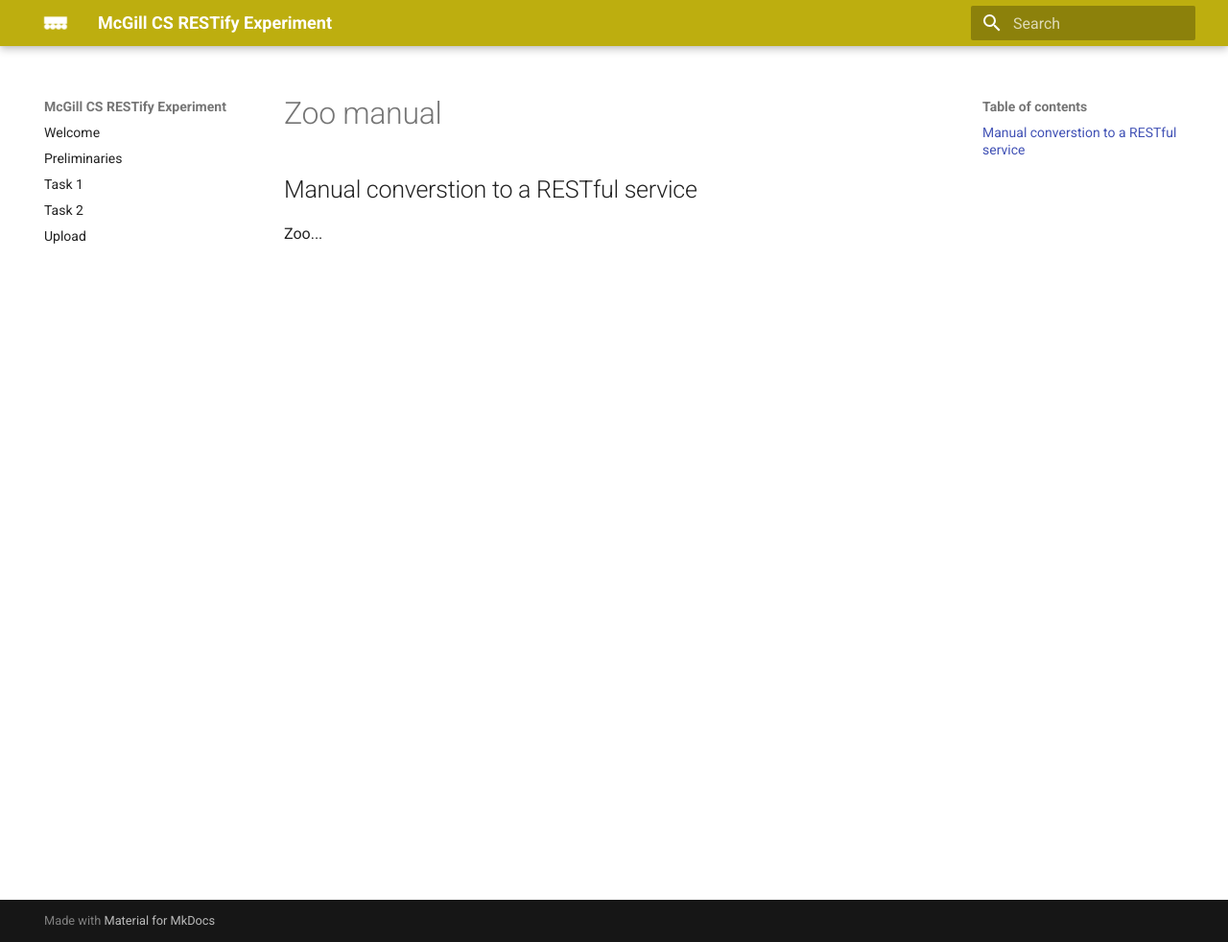
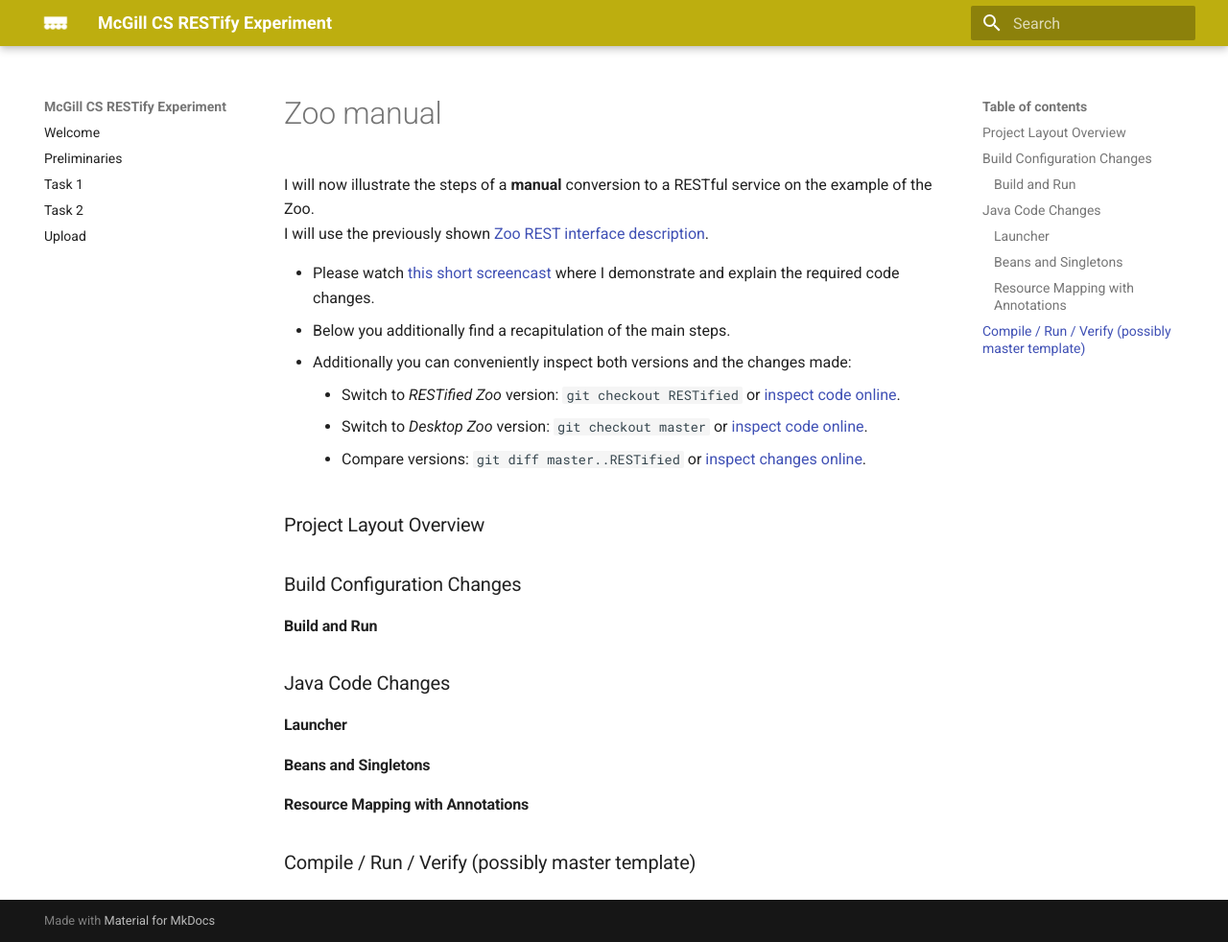
Before and after one commit to m5c/RestifyParticipantInstructions, an MkDocs documentation site: the page built from docs/zoo-manual.md, in a window 1280 px wide and 982 px high. Shown: the whole window at 96% size. Built offline with MkDocs 1.6.1 and Material for MkDocs 9.7.7, drawn with Linux system fonts in a browser that asks for light colours.

````diff
--- a/docs/task1.md
+++ b/docs/task1.md
@@ -14,10 +14,31 @@
 
 
 
-## Manual converstion to a RESTful service
+I will now illustrate the steps of a **manual** conversion to a RESTful service on the example of the Zoo.
+I will use the previously shown [Zoo REST interface description](interface-zoo.txt).
 
-Zoo...
+ * Please watch [this short screencast](...) where I demonstrate and explain the required code changes.
+ * Below you additionally find a recapitulation of the main steps.
+ * Additionally you can conveniently inspect both versions and the changes made:
+    * Switch to *RESTified Zoo* version: ```git checkout RESTified``` or [inspect code online](https://github.com/kartoffelquadrat/Zoo/tree/RESTified/src/main/java/eu/kartoffelquadrat/zoo).
+    * Switch to *Desktop Zoo* version: ```git checkout master``` or [inspect code online](https://github.com/kartoffelquadrat/Zoo/tree/master/src/main/java/eu/kartoffelquadrat/zoo).
+    * Compare versions: ```git diff master..RESTified``` or [inspect changes online](https://github.com/kartoffelquadrat/Zoo/commit/8fe7675b65f795897910358ed089ea2a0e22aeff).
 
+### Project Layout Overview
+
+### Build Configuration Changes
+
+#### Build and Run
+
+### Java Code Changes
+
+#### Launcher
+
+#### Beans and Singletons
+
+#### Resource Mapping with Annotations
+
+### Compile / Run / Verify (possibly master template)
 
 
 ## Interface Description: Tic Tac Toe Resources and Methods
--- a/docs/task2.md
+++ b/docs/task2.md
@@ -14,10 +14,21 @@
 
 
 
-## TouchCORE assisted converstion to a RESTful service
+I will now illustrate the steps of a **TouchCORE assisted** conversion to a RESTful service on the example of the Zoo.
+I will use the previously shown [Zoo REST interface description](interface-zoo.txt).
 
-Zoo...
+ * Please watch [this short screencast](...) where I demonstrate and explain TouchCORE usage.
+ * Below you additionally find a recapitulation of the main steps.
 
+### Load TouchCORE Project
+
+### Draw ResTL Model
+
+### Resource and Parameter Mapping
+
+### Code Generation
+
+### Compile / Run / Verify (possibly master template)
 
 
 ## Interface Description: Book Store Resources and Methods
--- a/docs/zoo-manual.md
+++ b/docs/zoo-manual.md
@@ -1,3 +1,25 @@
-## Manual converstion to a RESTful service
+I will now illustrate the steps of a **manual** conversion to a RESTful service on the example of the Zoo.
+I will use the previously shown [Zoo REST interface description](interface-zoo.txt).
 
-Zoo...
+ * Please watch [this short screencast](...) where I demonstrate and explain the required code changes.
+ * Below you additionally find a recapitulation of the main steps.
+ * Additionally you can conveniently inspect both versions and the changes made:
+    * Switch to *RESTified Zoo* version: ```git checkout RESTified``` or [inspect code online](https://github.com/kartoffelquadrat/Zoo/tree/RESTified/src/main/java/eu/kartoffelquadrat/zoo).
+    * Switch to *Desktop Zoo* version: ```git checkout master``` or [inspect code online](https://github.com/kartoffelquadrat/Zoo/tree/master/src/main/java/eu/kartoffelquadrat/zoo).
+    * Compare versions: ```git diff master..RESTified``` or [inspect changes online](https://github.com/kartoffelquadrat/Zoo/commit/8fe7675b65f795897910358ed089ea2a0e22aeff).
+
+### Project Layout Overview
+
+### Build Configuration Changes
+
+#### Build and Run
+
+### Java Code Changes
+
+#### Launcher
+
+#### Beans and Singletons
+
+#### Resource Mapping with Annotations
+
+### Compile / Run / Verify (possibly master template)
````
Also changed, not shown: docs/convert-manual-example.md (deleted, +0 -24 lines), docs/convert-touchcore-example.md (deleted, +0 -14 lines), docs/interface-zoo.txt (added, +7 -0 lines), docs/preliminaries-end.md (added, +6 -0 lines), docs/preliminaries-start.md (added, +118 -0 lines), docs/upload.md (+5 -4 lines), docs/zoo-touchcore.md (+14 -2 lines), preliminaries.md (renamed from docs/preliminaries.md), 1 other file.
